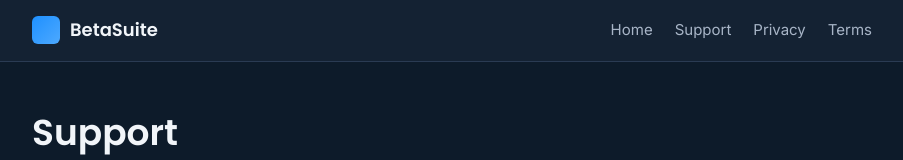
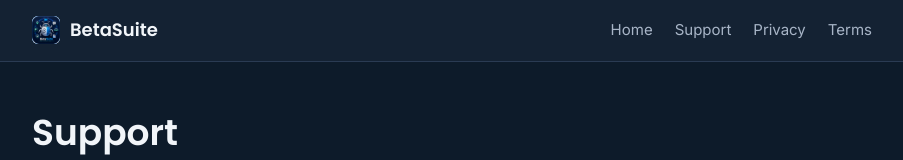
Before and after one commit to brilt9/betasuite-website, a plain HTML site: page support.html in a window 1280 px wide. Shown: the top 160 px of the page, without its empty margins (188-1091 px from the left). Drawn offline with Linux system fonts and the light colour scheme.

Commit message:
Replace brand mark span with image in support.html

```diff
--- a/support.html
+++ b/support.html
@@ -21,7 +21,7 @@
   <header class="site-header">
     <nav class="nav" aria-label="Primary">
       <a class="brand" href="./">
-        <span class="brand-mark" aria-hidden="true"></span>
+        <img class="brand-mark" src="icon.png" alt="" aria-hidden="true">
         BetaSuite
       </a>
       <div class="nav-links">
```
